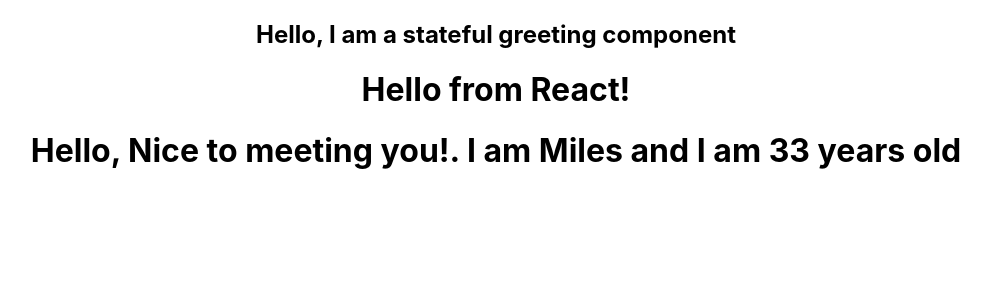
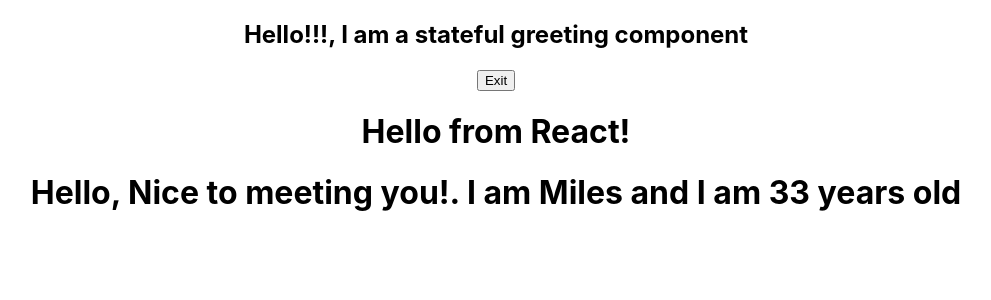
Before and after one commit to 2ndborn/react-lesson, a React (Create React App) app in the folder my-app/: page / in a window 1280 px wide. Shown: the top 300 px of the page, without its empty margins (144-1135 px from the left). Built offline with nearby package versions, Linux system fonts and the light colour scheme.

Commit message:
Class component on statefulgreeting

```diff
--- a/my-app/src/components/StatefulGreeting.js
+++ b/my-app/src/components/StatefulGreeting.js
@@ -1,8 +1,20 @@
 import React from "react";
 
 class StatefulGreeting extends React.Component {
+    constructor(props) {
+        super(props)
+        this.state = {
+            introduction: "Hello!!!",
+            buttonText: "Exit"
+        }
+    }
     render() {
-        return <h2>Hello, {this.props.greeting}</h2>
+        return (
+            <div>
+                <h2>{this.state.introduction}, {this.props.greeting}</h2>
+                <button>{this.state.buttonText}</button>
+            </div>
+        )
     }
 }
 
```
